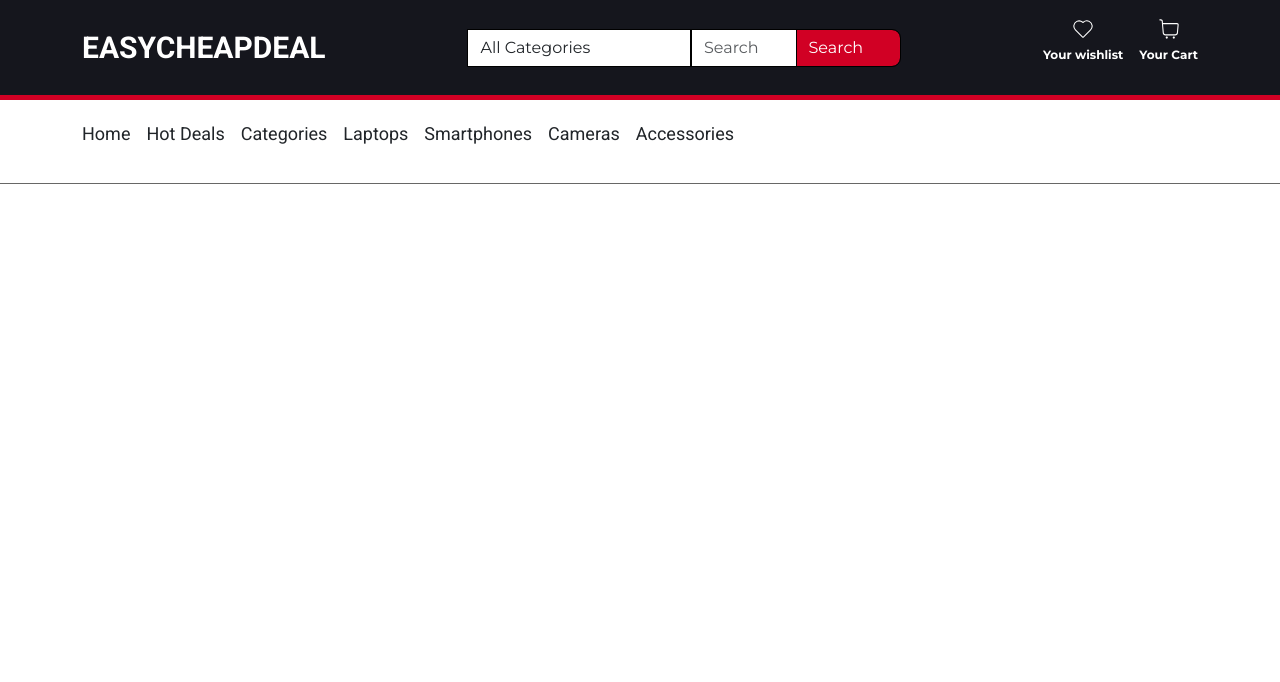
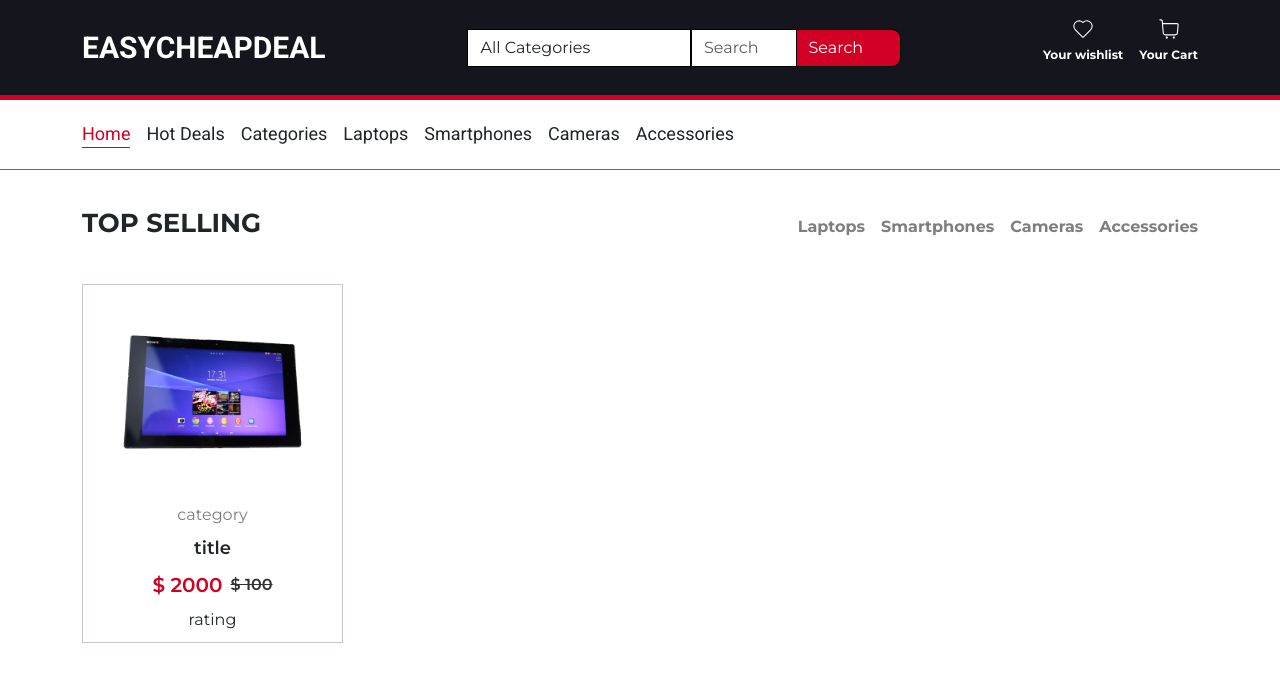
Before and after one commit to yubrajgiri05/EasyCheapDeal, a React (Vite) app: page / in a window 1280 px wide. Shown: the top 682 px of the page. Built offline with nearby package versions, Linux system fonts and the light colour scheme.

Commit message:
first committ

```diff
--- a/src/App.css
+++ b/src/App.css
@@ -0,0 +1,26 @@
+.primary-btn{
+  background-color: #d10024;
+  border-radius:10px ;
+  padding: 8px 12px;
+  margin: 0 auto;
+  width: fit-content;
+  color: white;
+  font-size: 16px;
+  font-weight: 500;
+}
+.btns{
+  background-color:white !important;
+  border: 0 !important;
+  font-weight: 700;
+  opacity: 0.5;
+}
+.btns:hover{
+border-bottom: 1px solid #d10024 !important ;
+}
+.main-heading{
+  font-size: 24px;
+  font-weight: 700 !important;
+}
+.section-margin{
+  margin: 40px 0;
+}
--- a/src/App.jsx
+++ b/src/App.jsx
@@ -1,10 +1,19 @@
 import React from 'react'
-import Navbar from './Component/General/Navbar'
+import {BrowserRouter, Route, Routes} from 'react-router-dom'
+import Home from './Component/Home/Component/Home'
+import NotFound from './Component/General/NotFound'
 
 const App = () => {
   return (
     <>
-      <Navbar/>
+     <BrowserRouter>
+        <Routes>
+
+            <Route path='/' element={<Home/>}/>
+            <Route path='*' element={<NotFound/>}/>
+
+        </Routes>
+      </BrowserRouter>
     </>
   )
 }
--- a/src/Component/General/Card.css
+++ b/src/Component/General/Card.css
@@ -0,0 +1,49 @@
+.product-card{
+    border: 1px solid rgb(203, 196, 196);
+    display: flex;
+    flex-direction: column;
+    align-items: center;
+    gap: 8px;
+    padding: 10px;
+    position: relative;
+}
+.product-card:hover{
+    border: 2px solid #d10024;
+    border-bottom:none !important ;
+}
+.product-card:hover .add-card{
+   display: block;
+}
+.card-img{
+    height: 200px;
+}
+.card-category{
+    font-size: 16px;
+    font-weight: 400;
+    opacity: 0.6;
+}
+.card-title{
+    font-size: 18px;
+    font-weight: 600;
+    color: #d10024;
+}
+.card-price{
+    font-size: 20px;
+    font-weight: 600;
+    color: #d10024;
+}
+.card-price span{
+    font-size: 16px !important;
+    color: black !important;
+    opacity: 0.8;
+    text-decoration: line-through;
+}
+.add-card{
+    background-color: rgb(15, 0, 0);
+    width: 100%;
+    position: absolute;
+    bottom: -60px;
+    left: 0;
+    padding: 10px 0;
+    display: none;
+}
--- /dev/null
+++ b/src/Component/General/Card.jsx
@@ -0,0 +1,29 @@
+import React from "react";
+import { Col } from "react-bootstrap";
+import img from "../General/assets/product.png";
+import "./Card.css";
+
+const Card = () => {
+  return (
+    <>
+      <Col lg={3} md={6}>
+        <div className="product-card">
+          <div className="card-img">
+            <img src={img} alt="" />
+          </div>
+          <div className="card-category">category</div>
+          <div className="card-title">title</div>
+          <div className="card-price d-flex align-items-center gap-2">
+            $ 2000 <span>$ 100</span>
+          </div>
+          <div className="card-rating">rating</div>
+          <div className="add-card">
+            <div className="primary-btn">Add to cart</div>
+          </div>
+        </div>
+      </Col>
+    </>
+  );
+};
+
+export default Card;
--- /dev/null
+++ b/src/Component/General/NotFound.jsx
@@ -0,0 +1,13 @@
+import React from 'react'
+
+const NotFound = () => {
+  return (
+    <>
+      <div className="container">
+        <h1>404 NOT FOUND</h1>
+      </div>
+    </>
+  )
+}
+
+export default NotFound
--- a/src/Component/General/navbar.css
+++ b/src/Component/General/navbar.css
@@ -36,9 +36,18 @@
 .navbar-main{
     border-bottom:1px solid rgb(103, 103, 102);
     padding: 20px 0;
+    height: 70px;
   }
   .nav-item >.nav-link{
     font-family: 'Roboto', sans-serif;
     font-size: 18px ;
     font-weight: 400;
   }
+  .nav-item .nav-link:hover{
+    color: #d10024;
+    border-bottom: 1px solid #d10024;
+  }
+.nav-item .nav-link.active{
+  color: #d10024;
+  border-bottom: 1px solid #d10024;
+}
--- /dev/null
+++ b/src/Component/Home/Component/Home.jsx
@@ -0,0 +1,28 @@
+import React from "react";
+import Navbar from "../../General/Navbar";
+import Card from "../../General/Card";
+import { Row } from "react-bootstrap";
+
+const Home = () => {
+  return (
+    <>
+      <Navbar />
+      <div className="container ">
+        <div className="d-flex justify-content-between section-margin">
+            <h2 className="main-heading">TOP SELLING</h2>
+            <div className="catbutton d-flex gap-3">
+                <button className="btns">Laptops</button>
+                <button className="btns">Smartphones</button>
+               < button className="btns">Cameras</button>
+              < button className="btns">Accessories</button>
+            </div>
+        </div>
+        <Row className="g-4">
+          <Card />
+        </Row>
+      </div>
+    </>
+  );
+};
+
+export default Home;
--- a/src/main.jsx
+++ b/src/main.jsx
@@ -3,6 +3,7 @@ import ReactDOM from 'react-dom/client'
 import App from './App.jsx'
 import '../node_modules/bootstrap/dist/css/bootstrap.min.css'
 import './index.css'
+import './App.css'
 
 ReactDOM.createRoot(document.getElementById('root')).render(
   <React.StrictMode>
```
Also changed, not shown: src/Component/General/assets/product.png (added), src/Component/Home/home.css (added).
